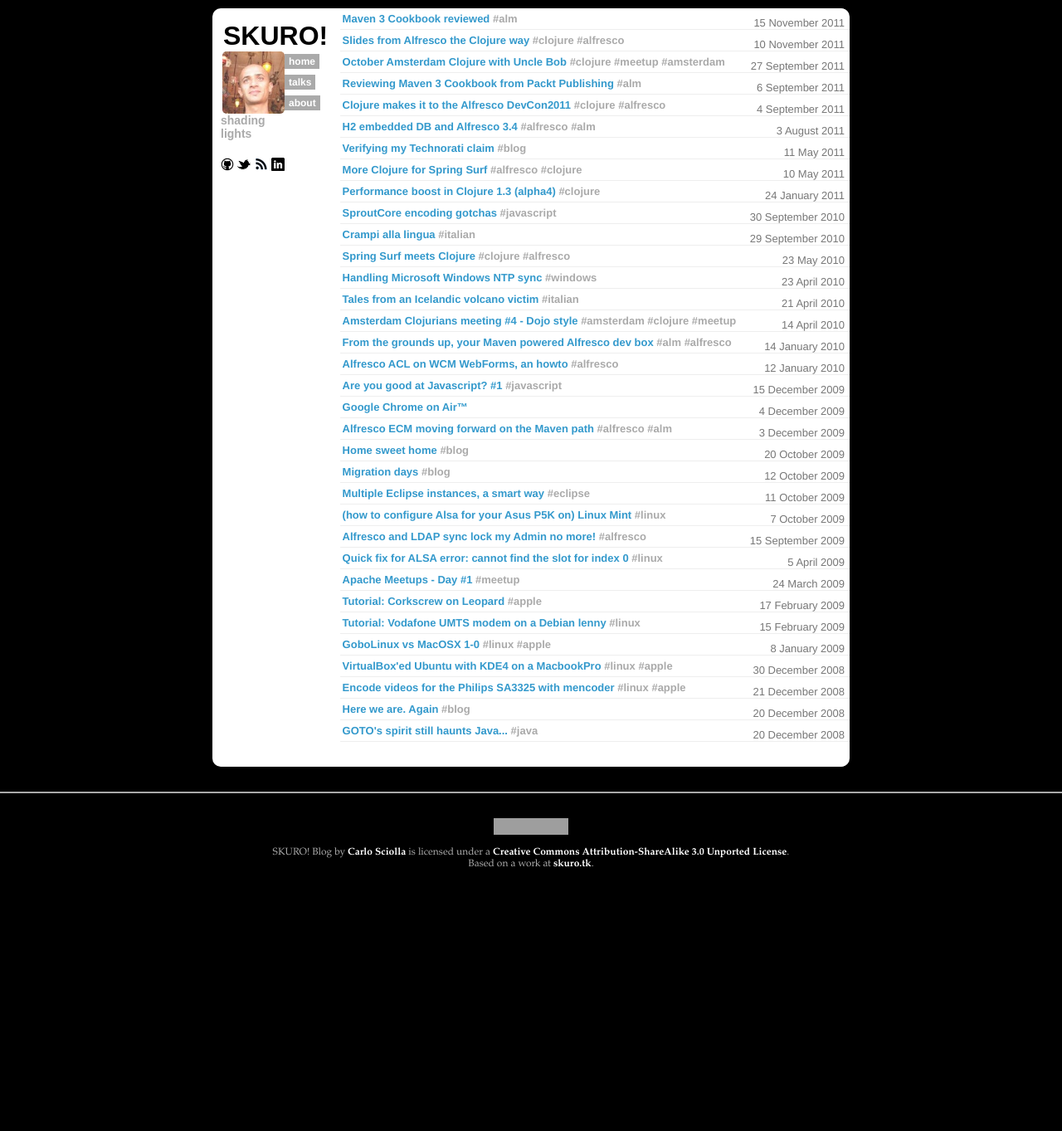
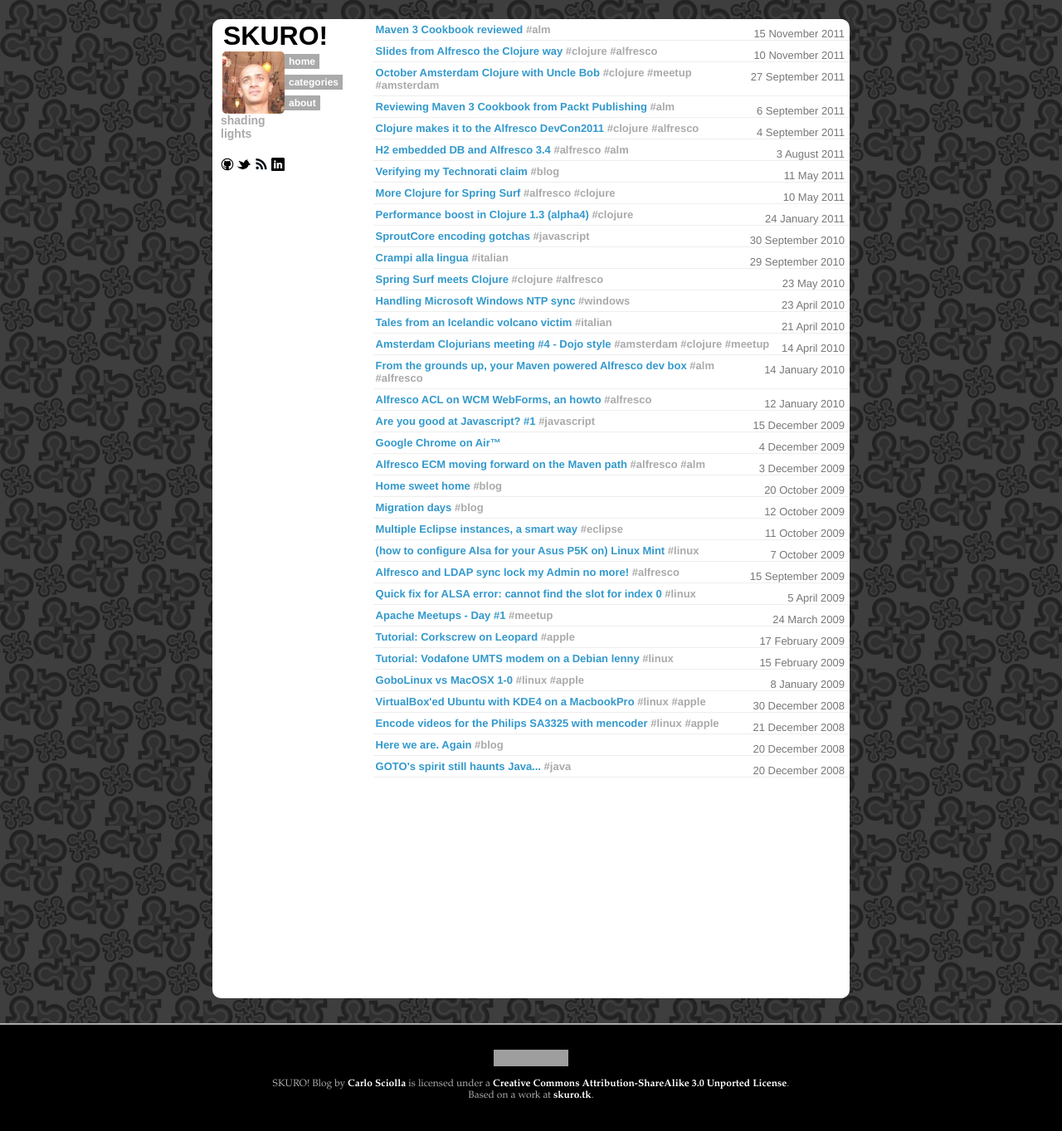
Before and after one commit to skuro/skuro.github.com, a Jekyll site: the page built from index.md, in a window 1280 px wide and 1395 px high. Shown: the top 1363 px of the window at 83% size. Built offline with Jekyll 4.4.1, drawn with Linux system fonts in a browser that asks for light colours; some web fonts are replaced; Markdown is read by kramdown in place of the engine named in the settings; comment, search, counter and statistics services are not loaded; grey boxes are pictures that could not be loaded.

Commit message:
Settled on the overall style; Got per-category page generation right

```diff
--- /dev/null
+++ b/_includes/listitem.html
@@ -0,0 +1,9 @@
+<li>
+  <span class="date">{{ post.date | date: "%e %B %Y" }}</span>
+  <a href="{{ post.url }}">{{ post.title }}</a>
+  <span class="categories">
+    {% for c in post.categories %}
+    <a href="/category/{{ c }}">#{{ c }}</a>
+    {% endfor %}
+  </span>
+</li>
--- a/_includes/post_header.html
+++ b/_includes/post_header.html
@@ -6,7 +6,7 @@
   {% if page.categories != empty %}
    -- filed under
   {% for c in page.categories %}
-  <a href="category/{{ c }}">#{{ c }}</a>
+  <a href="/category/{{ c }}">#{{ c }}</a>
   {% endfor %}
   {% endif %}
 </h2>
--- a/_layouts/default.html
+++ b/_layouts/default.html
@@ -9,6 +9,7 @@
     <link rel="stylesheet" href="/css/font.css" type="text/css" media="screen" />
   </head>
   <body>
+    <div id="container">
     <div id="wrapper">
       <div id="sidebar">
         <h1 id="logo">SKURO!</h1>
@@ -17,7 +18,7 @@
             <a href="/">home</a>
           </span>
           <span>
-            <a href="/about">talks</a>
+            <a href="/category/">categories</a>
           </span>
           <span>
             <a href="/about.html">about</a>
@@ -59,9 +60,11 @@
       <div id="content">
         {{ content }}
       </div>
+
     </div>
     <div id="footer">
       <a href="http://creativecommons.org/licenses/by-sa/3.0/" rel="license"><img src="http://i.creativecommons.org/l/by-sa/3.0/88x31.png" style="border-width:0;margin-bottom:10px" alt="Creative Commons License" /></a><br /><span rel="dct:type" property="dct:title" href="http://purl.org/dc/dcmitype/Text">SKURO! Blog</span> by <a rel="cc:attributionURL" property="cc:attributionName" href="http://skuro.tk">Carlo Sciolla</a> is licensed under a <a href="http://creativecommons.org/licenses/by-sa/3.0/" rel="license">Creative Commons Attribution-ShareAlike 3.0 Unported License</a>.<br />Based on a work at <a rel="dct:source" href="http://skuro.tk">skuro.tk</a>.
+    </div>
     </div>
     <script src="/js/jquery.min.1.4.1.js" type="text/javascript">
     </script>
--- /dev/null
+++ b/_plugins/categories.rb
@@ -0,0 +1,37 @@
+module Jekyll
+
+  class CategoryIndex < Page
+    def initialize(site, base, dir, category)
+      @site = site
+      @base = base
+      @dir = dir
+      @name = 'index.html'
+
+      self.process(@name)
+      self.read_yaml(File.join(base, '_layouts'), 'category.html')
+      self.data['category'] = site.categories[category]
+      self.data['title'] = "#{category}"
+    end
+  end
+
+  class CategoryGenerator < Generator
+    safe true
+
+    def generate(site)
+      if site.layouts.key? 'category'
+        dir = site.config['category_dir'] || 'category'
+        site.categories.keys.each do |category|
+          write_category_index(site, File.join(dir, category), category)
+        end
+      end
+    end
+
+    def write_category_index(site, dir, category)
+      index = CategoryIndex.new(site, site.source, dir, category)
+      index.render(site.layouts, site.site_payload)
+      index.write(site.dest)
+      site.pages << index
+    end
+  end
+
+end
--- a/css/skuro.css
+++ b/css/skuro.css
@@ -1,7 +1,16 @@
 body {
   -webkit-font-smoothing: antialiased;
   margin: 0px;
+  padding: 0px;
   background-color: #000;
+  background-image: url("/img/bg-grey.gif");
+  height: 100%;
+}
+
+#container {
+  height: 100%;
+  min-height:100%;
+  position:relative;
 }
 
 div.post {
@@ -68,6 +77,8 @@
   width: 100%;
   background-color: #000;
   border-top: 2px solid #aaa;
+  bottom: 0px;
+  height: 100px;
 }
 
 #footer a {
@@ -101,7 +112,7 @@
   margin-left: 20%;
   margin-right: 0px;
   margin-top: 0px;
-  padding-bottom: 30px;
+  padding-bottom: 250px;
   width: 60%;
   background-color: #fff;
   -webkit-border-radius: 10px;
@@ -252,13 +263,10 @@
 }
 
 .archive{
-  margin-top: 10px;
+  margin-top: 23px;
   font-family: "Helvetica", sans-serif;
 }
-.archive ul{
-  margin: 0;
-  padding: 0;
-}
+
 .archive li{
   font-size: 13px;
   list-style: none;
--- a/index.md
+++ b/index.md
@@ -3,17 +3,9 @@
 title:  "Current Posts"
 ---
 <div id="archive" class="archive">
-	<ul>
-{% for post in site.posts %}
-	<li>
-        <span class="date">{{ post.date | date: "%e %B %Y" }}</span>
-	<a href="{{ post.url }}">{{ post.title }}</a>
-        <span class="categories">
-        {% for c in post.categories %}
-        <a href="category/{{ c }}">#{{ c }}</a>
-        {% endfor %}
-        </span>
-	</li>
-{% endfor %}
-</ul>
+  <ul>
+    {% for post in site.posts %}
+      {% include listitem.html %}
+    {% endfor %}
+  </ul>
 </div>
```
Also changed, not shown: _layouts/category.html (added, +15 -0 lines), img/bg-grey.gif (added).
